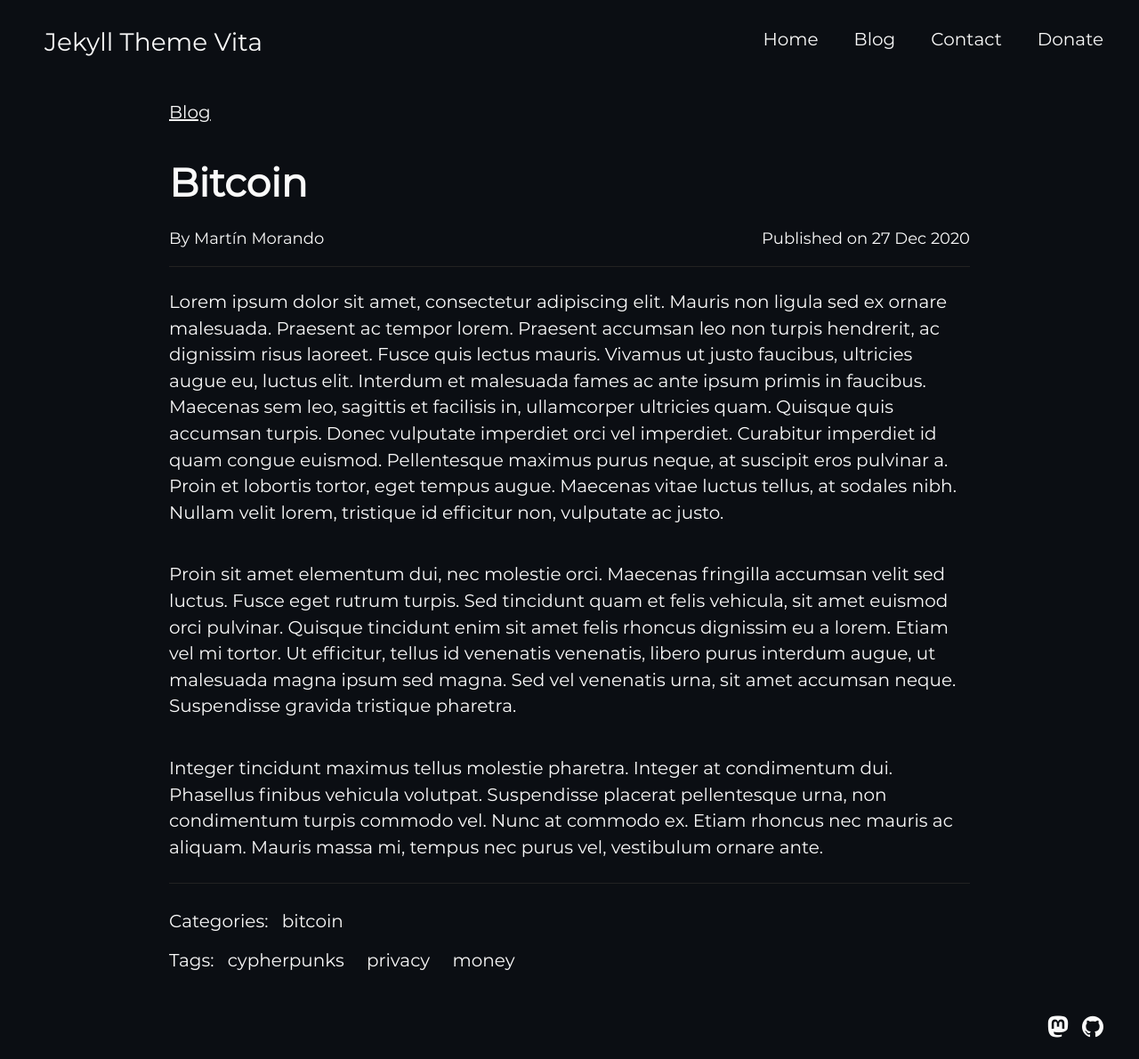
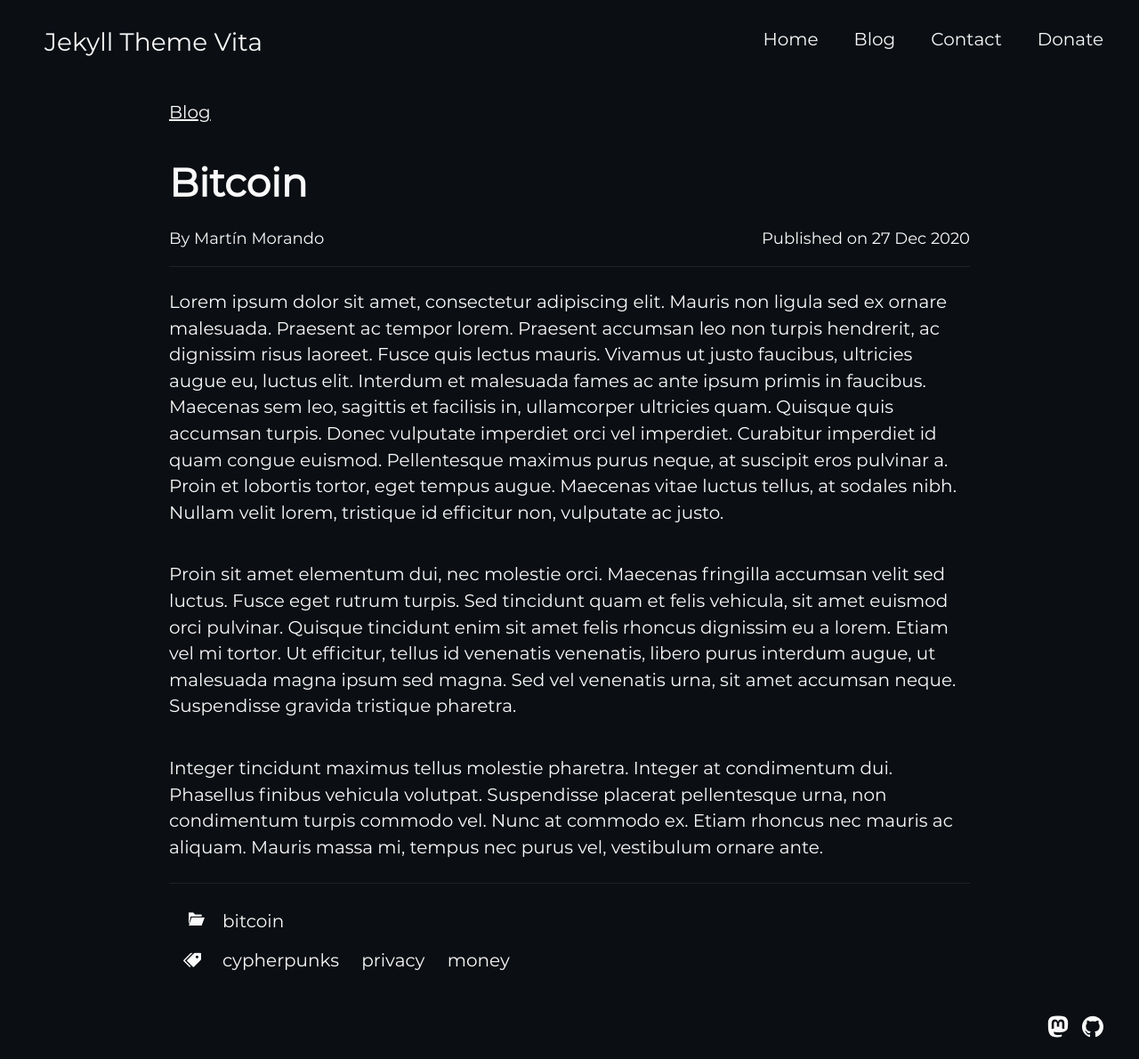
Before and after one commit to martinmorando/jekyll-theme-vita, a Jekyll site: the page built from collections/_posts/2020-12-27-bitcoin.md, in a window 1280 px wide. Shown: the whole page at 89% size. Built offline with Jekyll 4.4.1, drawn with Linux system fonts in a browser that asks for light colours.

Commit message:
Add icons to represent categories and tags

```diff
--- a/_layouts/post.html
+++ b/_layouts/post.html
@@ -21,14 +21,14 @@ css: post
 	</div>
 
 	<div class="post-categories">
-		Categories:
+		<div class="icon-container"><i class="icon-folder-open"></i></div>
 		{% for category in page.categories %}
 		    <a href="{{ site.baseurl }}/blog/categories/{{ category | slugify }}/">{{ category }}</a>
 		{% endfor %}
 	</div>
 
 	<div class="post-tags">
-		Tags:
+		<div class="icon-container"><i class="icon-price-tags"></i></div>
 		{% for tag in page.tags %}
 		    <a href="{{ site.baseurl }}/blog/tags/{{ tag | slugify }}/">{{ tag }}</a>
 		{% endfor %}
--- a/_sass/_fonts.sass
+++ b/_sass/_fonts.sass
@@ -11,7 +11,7 @@
 @font-face
     font-family: 'icomoon'
     font-display: swap
-    src: url('../fonts/icomoon.eot?vto9gq')
-    src: url('../fonts/icomoon.eot?vto9gq#iefix') format('embedded-opentype'), url('../fonts/icomoon.ttf?vto9gq') format('truetype'), url('../fonts/icomoon.woff?vto9gq') format('woff'), url('../fonts/icomoon.svg?vto9gq#icomoon') format('svg')
+    src: url('../fonts/icomoon.eot?brucxl')
+    src: url('../fonts/icomoon.eot?brucxl#iefix') format('embedded-opentype'), url('../fonts/icomoon.ttf?brucxl') format('truetype'), url('../fonts/icomoon.woff?brucxl') format('woff'), url('../fonts/icomoon.svg?brucxl#icomoon') format('svg')
     font-weight: normal
     font-style: normal
--- a/_sass/_icons.sass
+++ b/_sass/_icons.sass
@@ -97,3 +97,9 @@
 
 .icon-stackoverflow:before
     content: "\ead0"
+
+.icon-price-tags:before
+    content: "\e936"
+
+.icon-folder-open:before
+    content: "\e930"
--- a/assets/css/post.sass
+++ b/assets/css/post.sass
@@ -41,3 +41,17 @@
 .post-categories a:hover,
 .post-tags a:hover
     text-decoration: underline
+
+.icon-container
+    float: left
+    margin-right: 10px
+    width: 40px
+    font-size: 0.9em
+
+.post-categories i,
+.post-tags i
+    float: right
+
+.post-tags i
+    padding: 4px
+    font-size: 0.9em
```
Also changed, not shown: assets/fonts/icomoon.ttf, assets/fonts/icomoon.woff, 2 other files.
